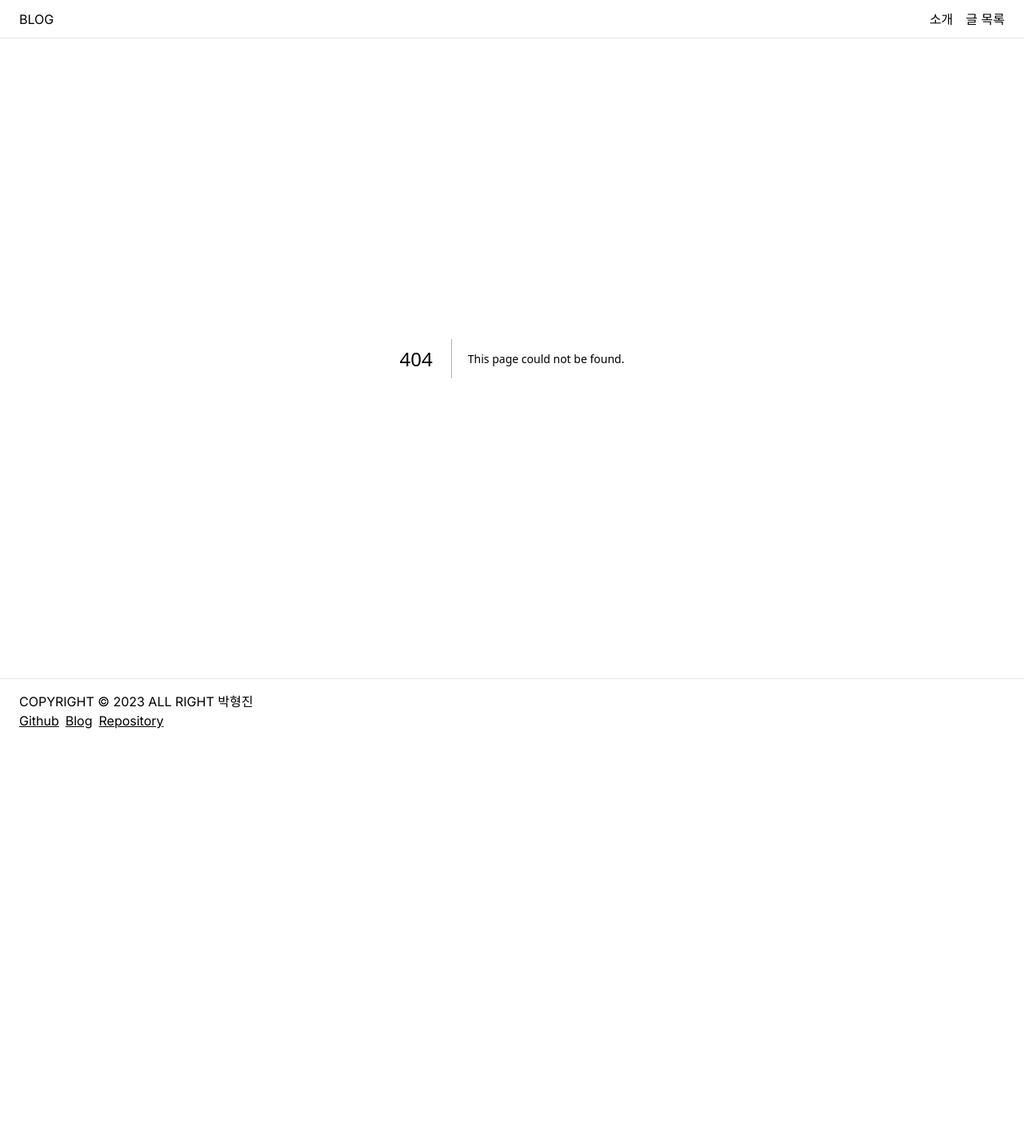
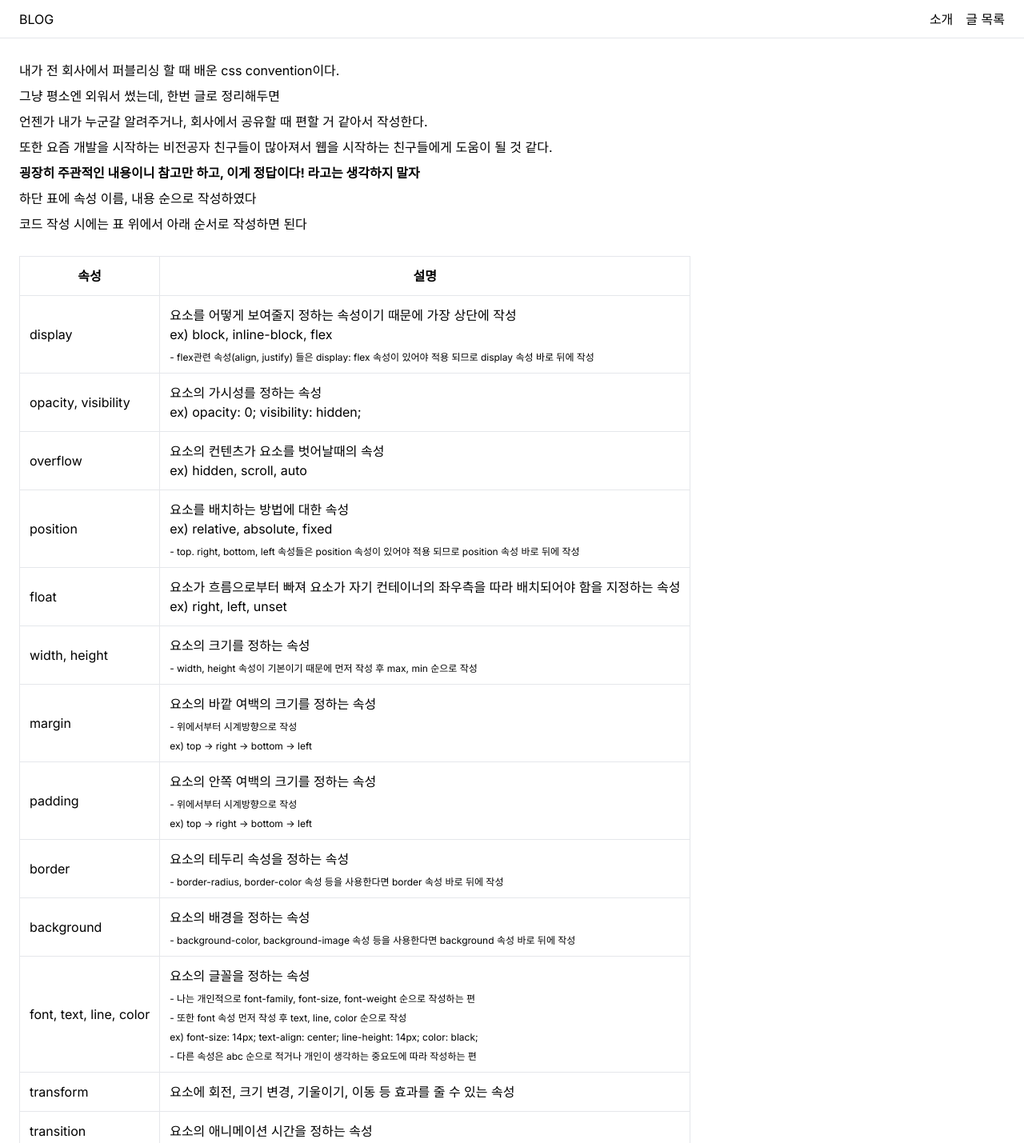
Before and after one commit to hywlss9/hywlss9.github.io, a Next.js app: page /posts/0 in a window 1280 px wide. Before the commit this address had no page. Shown: the top 1429 px of the page at 80% size. Before the commit the page ends 929 px from the top, so only its background shows below. Built offline with nearby package versions, Linux system fonts and the light colour scheme.

Commit message:
FEAT: markdown 블로그 글 추가
- html로 파싱

```diff
--- a/package.json
+++ b/package.json
@@ -15,6 +15,7 @@
     "autoprefixer": "10.4.14",
     "eslint": "8.40.0",
     "eslint-config-next": "13.4.2",
+    "marked": "^5.1.1",
     "next": "13.4.2",
     "postcss": "8.4.23",
     "react": "18.2.0",
@@ -23,6 +24,7 @@
     "typescript": "5.0.4"
   },
   "devDependencies": {
+    "@types/marked": "^5.0.0",
     "gh-pages": "^5.0.0"
   }
 }
--- /dev/null
+++ b/public/posts/0/0.md
@@ -0,0 +1,57 @@
+내가 전 회사에서 퍼블리싱 할 때 배운 css convention이다.
+
+그냥 평소엔 외워서 썼는데, 한번 글로 정리해두면
+
+언젠가 내가 누군갈 알려주거나, 회사에서 공유할 때 편할 거 같아서 작성한다.
+
+또한 요즘 개발을 시작하는 비전공자 친구들이 많아져서 웹을 시작하는 친구들에게 도움이 될 것 같다.
+
+**굉장히 주관적인 내용이니 참고만 하고, 이게 정답이다! 라고는 생각하지 말자**
+
+하단 표에 속성 이름, 내용 순으로 작성하였다
+
+코드 작성 시에는 표 위에서 아래 순서로 작성하면 된다
+
+<br>
+
+| 속성                    | 설명                                                                                                                                                                                                                                                                                                                                       |
+| ----------------------- | ------------------------------------------------------------------------------------------------------------------------------------------------------------------------------------------------------------------------------------------------------------------------------------------------------------------------------------------ |
+| display                 | 요소를 어떻게 보여줄지 정하는 속성이기 때문에 가장 상단에 작성<br>ex) block, inline-block, flex<br><sub>- flex관련 속성(align, justify) 들은 display: flex 속성이 있어야 적용 되므로 display 속성 바로 뒤에 작성</sub>                                                                                                                     |
+| opacity, visibility     | 요소의 가시성를 정하는 속성<br>ex) opacity: 0; visibility: hidden;                                                                                                                                                                                                                                                                         |
+| overflow                | 요소의 컨텐츠가 요소를 벗어날때의 속성<br>ex) hidden, scroll, auto                                                                                                                                                                                                                                                                         |
+| position                | 요소를 배치하는 방법에 대한 속성<br>ex) relative, absolute, fixed<br><sub>- top. right, bottom, left 속성들은 position 속성이 있어야 적용 되므로 position 속성 바로 뒤에 작성</sub>                                                                                                                                                        |
+| float                   | 요소가 흐름으로부터 빠져 요소가 자기 컨테이너의 좌우측을 따라 배치되어야 함을 지정하는 속성<br>ex) right, left, unset                                                                                                                                                                                                                      |
+| width, height           | 요소의 크기를 정하는 속성<br><sub>- width, height 속성이 기본이기 때문에 먼저 작성 후 max, min 순으로 작성</sub>                                                                                                                                                                                                                           |
+| margin                  | 요소의 바깥 여백의 크기를 정하는 속성<br><sub>- 위에서부터 시계방향으로 작성<br>ex) top -> right -> bottom -> left</sub>                                                                                                                                                                                                                   |
+| padding                 | 요소의 안쪽 여백의 크기를 정하는 속성<br><sub>- 위에서부터 시계방향으로 작성<br>ex) top -> right -> bottom -> left</sub>                                                                                                                                                                                                                   |
+| border                  | 요소의 테두리 속성을 정하는 속성<br><sub>- border-radius, border-color 속성 등을 사용한다면 border 속성 바로 뒤에 작성</sub>                                                                                                                                                                                                               |
+| background              | 요소의 배경을 정하는 속성<br><sub>- background-color, background-image 속성 등을 사용한다면 background 속성 바로 뒤에 작성</sub>                                                                                                                                                                                                           |
+| font, text, line, color | 요소의 글꼴을 정하는 속성<br><sub>- 나는 개인적으로 font-family, font-size, font-weight 순으로 작성하는 편<br>- 또한 font 속성 먼저 작성 후 text, line, color 순으로 작성<br>ex) font-size: 14px; text-align: center; line-height: 14px; color: black; <br>- 다른 속성은 abc 순으로 적거나 개인이 생각하는 중요도에 따라 작성하는 편</sub> |
+| transform               | 요소에 회전, 크기 변경, 기울이기, 이동 등 효과를 줄 수 있는 속성                                                                                                                                                                                                                                                                           |
+| transition              | 요소의 애니메이션 시간을 정하는 속성                                                                                                                                                                                                                                                                                                       |
+
+<br>
+
+잘 설명이 됐는지는 모르겠지만 이 정도면 어느 정도 보고 쓸 수 있을듯한데...
+
+간단하게 설명하면
+
+요소(element)를 구성하는 속성의 중요도와
+
+요소의 바깥쪽에서 안쪽으로 들어가면서 style을 작성한다고 생각하면 쉽다.
+
+나중에 보고 수정할 수도..?ㅎ
+
+<br>
+
+근데 진짜 막 작성하는 거보다 이렇게 컨벤션을 정해주면 코드 작성하는 속도와 유지보수가 확실히 좋아진다
+
+예를 들면 어떤 element의 css 속성을 고쳐야 할 때 내가 원하는 속성이 어디쯤에 있는지 한눈에 확 보이거나
+
+element 밖(외부)에서부터 style이 적용되기 때문에 css 코드만 보고 style이 머릿속에서 바로 그려지는 그런 느낌.. 아무튼 쓰다 보니 편하다
+
+귀찮은 퍼블리싱 작업 이렇게라도 편하게 하자
+
+<br>
+
+~~그래도 가장 좋은 건 회사에서 정한 convention 쓰는 것~~
--- /dev/null
+++ b/src/app/posts/[id]/page.tsx
@@ -0,0 +1,30 @@
+import { marked } from "marked";
+
+import { siteConfig } from "@/config/site";
+
+import Container from "@/components/container";
+
+export default async function Post({
+  params,
+}: {
+  params: { [key: string]: string };
+}) {
+  const { id } = params;
+
+  try {
+    const res = await fetch(`${siteConfig.url}/posts/${id}/${id}.md`);
+    const data = await res.text();
+    const html = marked.parse(data);
+
+    return (
+      <Container>
+        <div
+          className="[&>p]:leading-8 [&>table]:border-collapse [&>table>thead>tr>th]:border [&>table>thead>tr>th]:p-3 [&>table>tbody>tr>td]:border [&>table>tbody>tr>td]:p-3"
+          dangerouslySetInnerHTML={{ __html: html }}
+        />
+      </Container>
+    );
+  } catch {
+    return <>파일이 없습니다.</>;
+  }
+}
```
Also changed, not shown: 1 other file (tests, documents, lock files or other folders).
